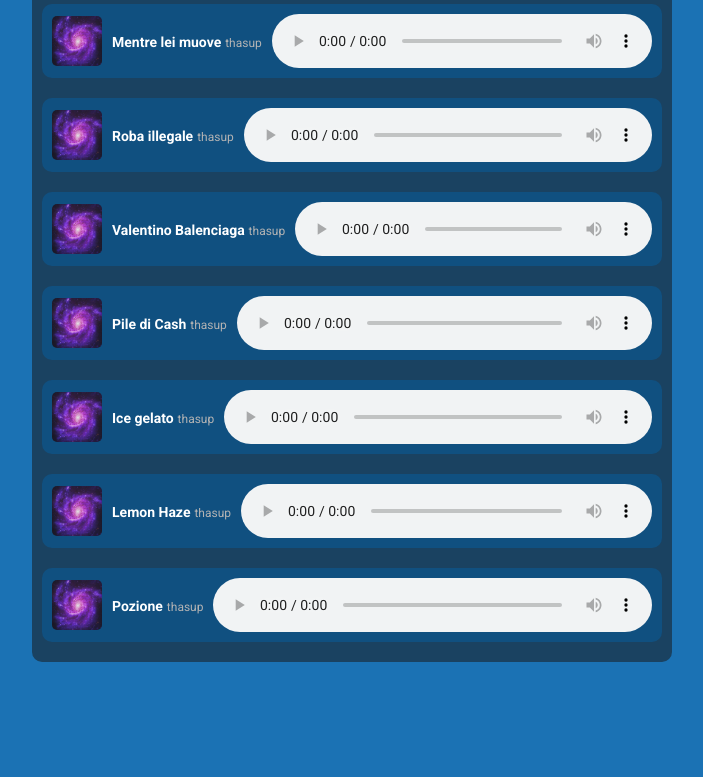
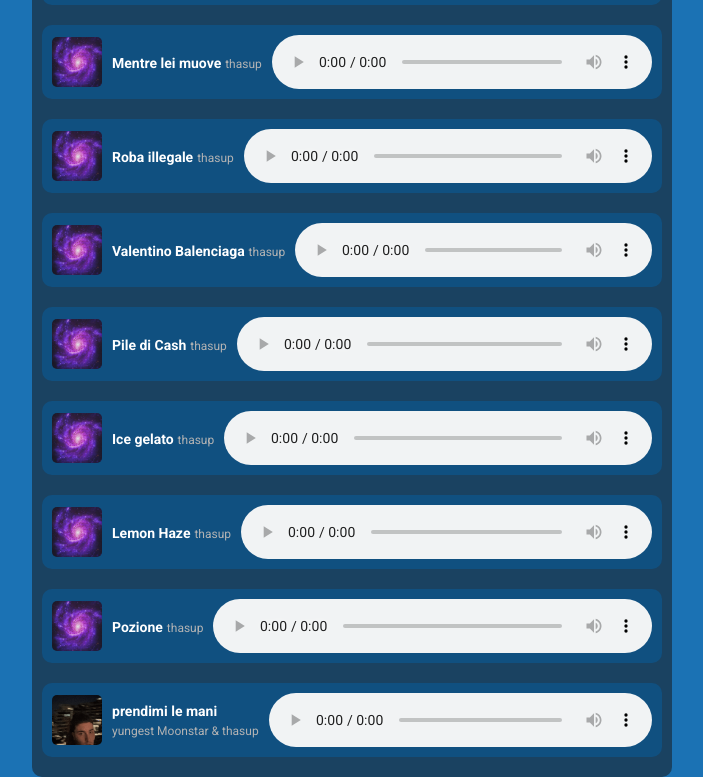
Before and after one commit to Knighter65/thasup, a plain HTML site: page disco di platinum.html in a window 1280 px wide. Shown: the part 1157-1934 px from the top of the page, without its empty margins (288-991 px from the left). Before the commit the page ends 1819 px from the top, so only its background shows below. Drawn offline with Linux system fonts and the light colour scheme; a web font is replaced by a local one.

Commit message:
Aggiunta "prendimi le mani"
Aggiunto alla sezione "Disco di Platinum" il singolo inedito "prendimi le mani" rilasciato il 08/04/2025 sul canale YouTube yungest Moonstar

```diff
--- a/disco di platinum.html
+++ b/disco di platinum.html
@@ -240,6 +240,7 @@
         <li>? - Ice gelato</li>
         <li>? - Lemon haze</li>
         <li>? - Pozione</li>
+        <li>? - prendimi le mani</li>
     </ul>
 
 
@@ -406,10 +407,25 @@
                 </audio>
             </div>
 
+
+
+
+            <div class="audio-player">
+                <div class="audio-info">
+                    <img src="dp/plm.png" alt="Album Cover" class="album-cover">
+                    <div class="track-info">
+                        <span class="track-name">prendimi le mani</span>
+                        <span class="artist-name"> <br>yungest Moonstar & thasup</span>
+                    </div>
+                </div>
+                <audio controls>
+                    <source src="dp/yungest Moonstar - prendimi le mani.mp3" type="audio/mp3">
+                    Your browser does not support the audio element.
+                </audio>
+            </div>
         </div>
     </div>
 
 
-
 </body>
 </html>
```
Also changed, not shown: dp/plm.png (added), 1 other file.
